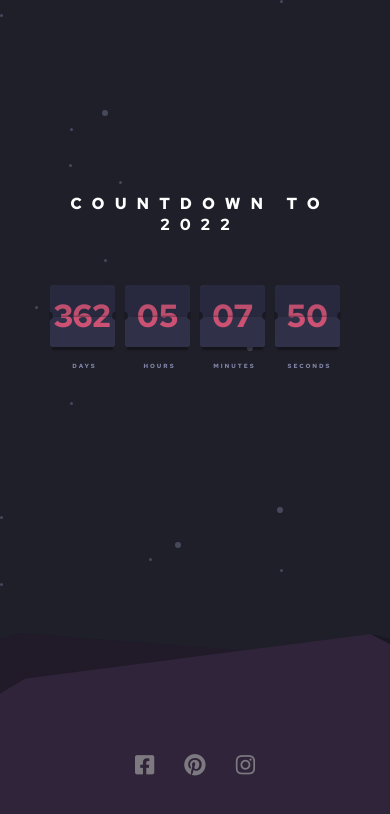
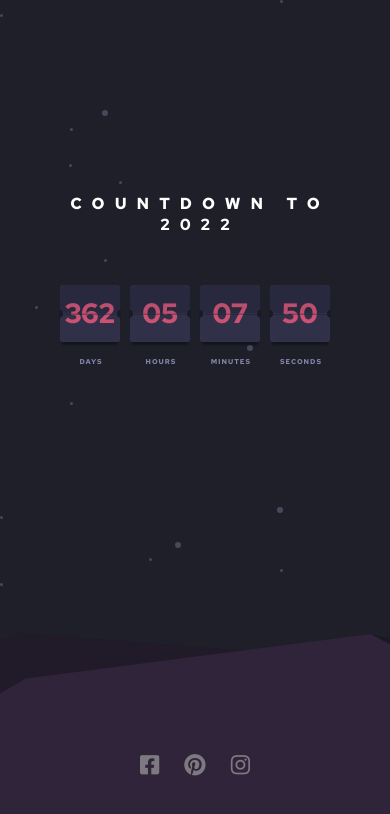
Before and after one commit to gokseloz/countdown, a website: page index.html in a window 390 px wide. Drawn offline with Linux system fonts and the light colour scheme.

Commit message:
breakpoints 400px added

```diff
--- a/js/main.js
+++ b/js/main.js
@@ -30,7 +30,7 @@ function newYear(){
         }
         if(document.querySelector(".second").textContent < 10){
             document.querySelector(".second").textContent = `0`+ s
-        }second
+        }
 }
 
 setInterval(function(){
--- a/scss/main.scss
+++ b/scss/main.scss
@@ -31,7 +31,7 @@ body {
         text-align: center;
         padding-left: 10px;
 
-        @media (max-width:600px){
+        @media (max-width:600px) {
             width: 90%;
             font-size: 16px;
             margin-bottom: 50px;
@@ -45,19 +45,19 @@ body {
         justify-content: center;
         width: 100%;
 
-        .timers-item{
+        .timers-item {
             position: relative;
             background: linear-gradient(hsl(236, 21%, 22%) 50%, hsl(236, 21%, 12%) 50%);
             border-radius: 8px;
 
-            & + .timers-item {
+            &+.timers-item {
                 margin-left: 40px;
 
-                @media (max-width:1020px){
+                @media (max-width:1020px) {
                     margin-left: 20px;
                 }
 
-                @media (max-width:600px){
+                @media (max-width:600px) {
                     margin-left: 10px;
                 }
 
@@ -65,16 +65,18 @@ body {
 
         }
 
-        .fold-line{             //line on the middle
+        .fold-line {
+            //line in the middle
             width: 100%;
-            height:0.5px;
-            background-color:rgba(hsl(234, 17%, 12%), .5);
+            height: 0.5px;
+            background-color: rgba(hsl(234, 17%, 12%), .5);
             position: absolute;
             top: 50%;
             transform: translateY(-50%);
             z-index: 1000;
 
-            &::before {         //half-black-circle on the center
+            &::before {
+                //half-black-circle on the center
                 content: "";
                 position: absolute;
                 width: 12px;
@@ -86,7 +88,7 @@ body {
                 border-top-right-radius: 6px;
                 border-top-left-radius: 6px;
 
-                @media (max-width:600px){
+                @media (max-width:600px) {
                     width: 8px;
                     height: 4px;
                     left: -3px;
@@ -94,7 +96,8 @@ body {
             }
 
 
-            &::after {          //half-black-circle on the center
+            &::after {
+                //half-black-circle on the center
                 content: "";
                 position: absolute;
                 width: 12px;
@@ -106,7 +109,7 @@ body {
                 border-top-right-radius: 6px;
                 border-top-left-radius: 6px;
 
-                @media (max-width:600px){
+                @media (max-width:600px) {
                     width: 8px;
                     height: 4px;
                     right: -3px;
@@ -128,33 +131,44 @@ body {
             justify-content: center;
             align-items: center;
             padding-bottom: 2px;
+          z-index: 40;
 
-            &::before{
+
+            &::before {
                 content: "";
                 position: absolute;
                 width: 100%;
                 height: 50%;
                 top: 0;
                 border-radius: 8px;
-                background-color:rgba(#000, .1);
+                background-color: rgba(#000, .1);
             }
 
-            @media (max-width:1020px){
+            @media (max-width:1020px) {
                 width: 100px;
                 height: 90px;
                 font-size: 46px;
             }
 
-            @media (max-width:600px){
-                width: 65px;
-                height: 60px;
+            @media (max-width:600px) {
+                width: 80px;
+                height: 75px;
                 font-size: 32px;
+                box-shadow: 0 5px 2px -2px rgba(#000, .4);
+                border-radius: 3px;
+            }
+
+            @media (max-width:400px) {
+                width: 60px;
+                height: 55px;
+                font-size: 28px;
                 box-shadow: 0 5px 2px -2px rgba(#000, .4);
                 border-radius: 3px;
             }
         }
 
-        .info {                 //text under the each time => DAYS, HOURS, MINUTES, SECONDS.
+        .info {
+            //text under the each time => DAYS, HOURS, MINUTES, SECONDS.
             display: flex;
             align-items: center;
             justify-content: center;
@@ -167,22 +181,29 @@ body {
             letter-spacing: 8px;
             padding-left: 6px;
 
-            @media (max-width:1020px){
+            @media (max-width:1020px) {
                 letter-spacing: 4px;
                 padding-left: 4px;
             }
 
-            @media (max-width:600px){
+            @media (max-width:600px) {
                 top: 90%;
                 letter-spacing: 2px;
                 padding-left: 2px;
-                font-size: 6px;
+                font-size: 10px;
+            }
+            @media (max-width:400px) {
+                top: 90%;
+                letter-spacing: 1px;
+                padding-left: 1px;
+                font-size: 7px;
             }
         }
     }
 }
 
-.social{                //social-links on the bottom
+.social {
+    //social-links on the bottom
     position: absolute;
     width: 100%;
     height: 40px;
@@ -190,21 +211,27 @@ body {
     z-index: 1;
     display: flex;
     justify-content: center;
-    column-gap: 30px;
 
-    i{                      //font-awesome icons
+    a+a {
+        margin-left: 25px;
+    }
+
+    i {
+        //font-awesome icons
         color: #9e9e9e;
         opacity: .7;
         font-size: 22px;
         transition: color .3s;
 
-        &:hover{
-            color: hsl(345, 95%, 68%);;
+        &:hover {
+            color: hsl(345, 95%, 68%);
+            ;
         }
     }
 }
 
-.hills {                //hills image on the bottom
+.hills {
+    //hills image on the bottom
     position: absolute;
     bottom: 0;
     left: 0;
```
Also changed, not shown: css/main.css.
